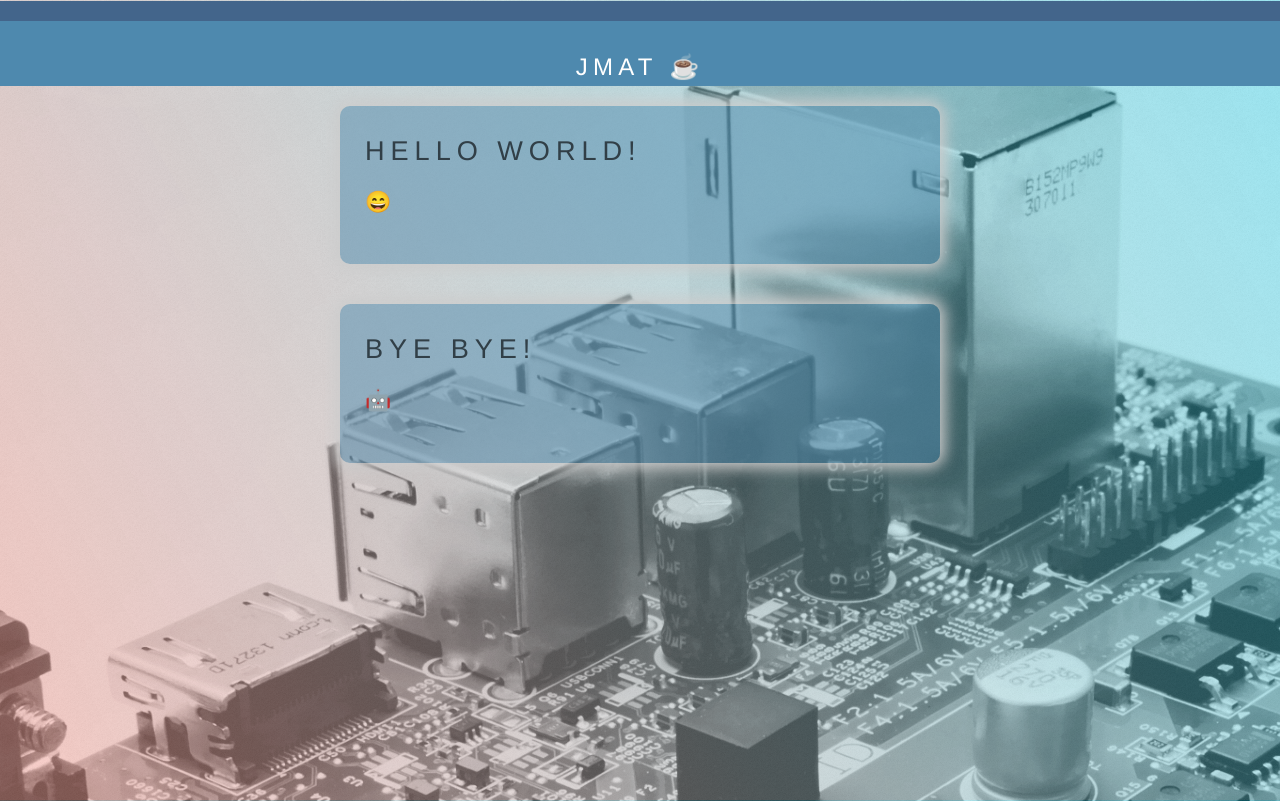
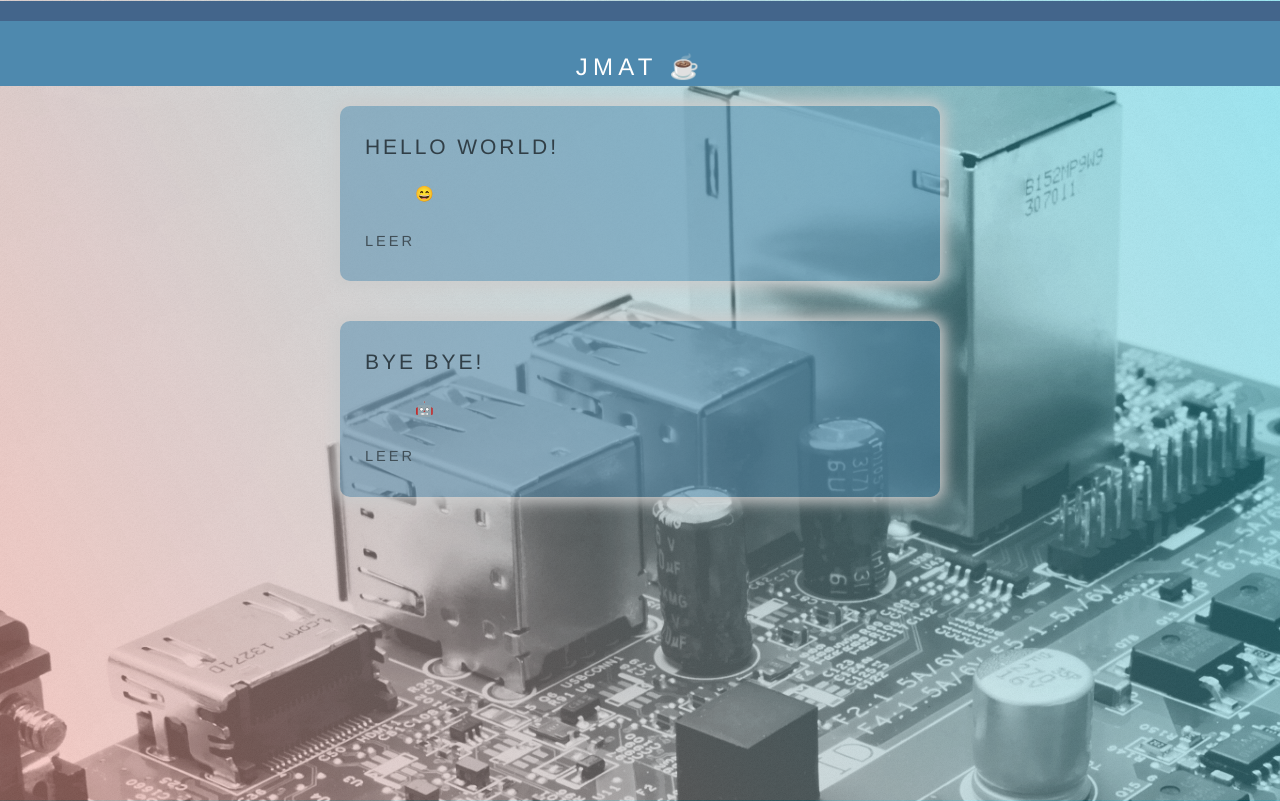
Before and after one commit to AlitosJM/MyApp, a React (Create React App) app: page /MyPage in a window 1280 px wide. Built offline with nearby package versions, Linux system fonts and the light colour scheme.

Commit message:
<a> link added

```diff
--- a/src/components/AllPost/Card.js
+++ b/src/components/AllPost/Card.js
@@ -1,14 +1,14 @@
 import React from "react";
-import '../css/styles.css';
+// import '../css/styles.css';
 
 function Card(props) {
 
   return (
     <div className="content">
       <div className="card">
-          <h1>{props.title}</h1>
-          <h2>{props.subtitle}</h2>
-          <p>{props.body}</p>
+          <h2>{props.title}</h2>
+          <p className="text">{props.subtitle}</p>
+          <a href="#">Leer</a>
       </div>
     </div>
   );
```
